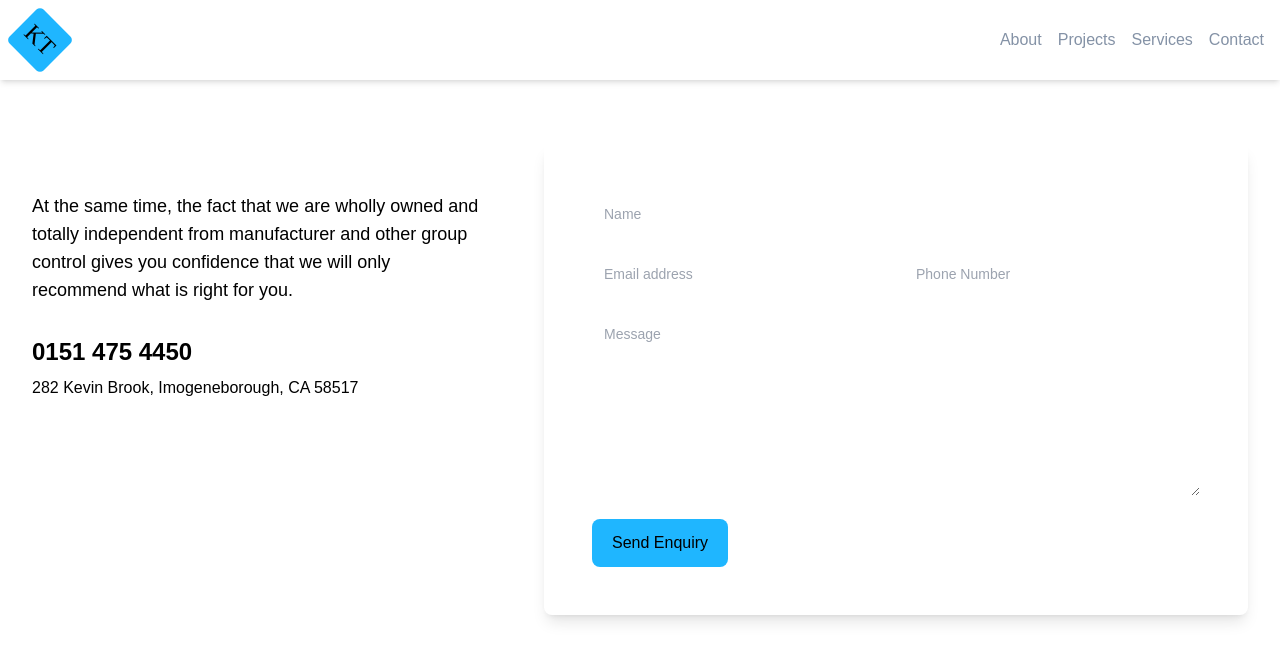
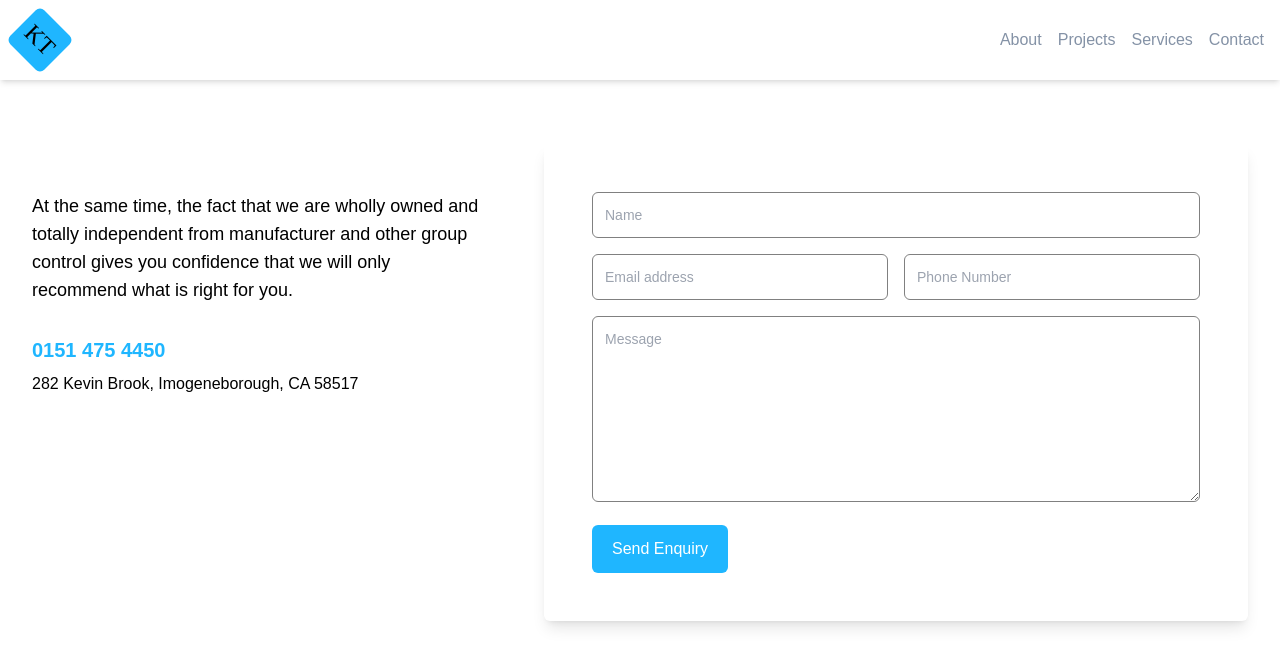
Before and after one commit to kausarthind/react_portfolio, a React (Vite) app: page /contact in a window 1280 px wide. Shown: the top 666 px of the page. Built offline with nearby package versions, Linux system fonts and the light colour scheme.

Commit message:
minor styling fixes

```diff
--- a/src/components/Logo.jsx
+++ b/src/components/Logo.jsx
@@ -2,7 +2,7 @@ import { Link } from "react-router-dom";
 
 const Logo = () => {
   return (
-    <div className="logo-wrapper bg-blue p-2 transform rotate-45">
+    <div className="logo-wrapper bg-blue p-2 transform rotate-45 rounded-md">
       <Link to="/" className=" text-white text-2xl font-serif">
         KT
       </Link>
--- a/src/components/ServiceCard.jsx
+++ b/src/components/ServiceCard.jsx
@@ -2,8 +2,8 @@ import { FontAwesomeIcon } from '@fortawesome/react-fontawesome';
 
 const ServiceCard = ({ icon, title, description }) => (
     <a
-      className="service-wrapper block rounded-xl border border-gray-800 p-8 shadow-xl transition hover:text-kwhite hover:bg-blue"
-      href="/services/digital-campaigns"
+      className="service-wrapper block rounded-md border border-gray p-8 shadow-xl transition hover:text-kwhite hover:bg-blue"
+      href="/services"
     >
       <FontAwesomeIcon icon={icon} className="text-blue text-xl cursor-pointer" />
       <h2 className="mt-4 text-xl font-bold text-white">{title}</h2>
--- a/src/index.css
+++ b/src/index.css
@@ -3,9 +3,9 @@
 @tailwind utilities;
 
 
-.logo-wrapper{
+/* .logo-wrapper{
     border-radius: 5px;
-}
+} */
 
 .nav-item:hover{
     color: black;
@@ -23,3 +23,9 @@ nav{
     transition:all 0.5s ease-in-out;
     color:white !important;
 }
+.contact-wrapper input{
+    border: 1px solid gray;
+}
+.contact-wrapper textarea{
+    border: 1px solid gray;
+}
--- a/src/pages/About.jsx
+++ b/src/pages/About.jsx
@@ -16,16 +16,14 @@ const About = () => {
         <h2 className="text-3xl font-bold sm:text-4xl">About Me</h2>
 
         <p className="mt-4 text-gray-600">
-          Hello! I'm John Doe, a passionate Software Engineer dedicated to Artificial Intelligence Research. With a creative mindset and attention to detail, I aim to deliver exceptional results in every project I undertake. My journey in the world of Software Engineering has equipped me with valuable experience and a drive to continuously learn and grow.
+          Hello! I'm John Doe, a passionate Software Engineer dedicated to Artificial Intelligence Research. With a creative mindset and attention to detail, I aim to deliver exceptional results in every project I undertake.
 
-          Let's collaborate and bring your ideas to life. Whether it's crafting compelling AI Models or creating innovative solutions for developers and users alike, I'm here to make a positive impact.
-
-          Ready to elevate your projects? Let's get started today!
+          <p className="font-bold mt-4">Ready to elevate your projects? Let's get started today!</p>
         </p>
 
         <a
           href="#"
-          className="mt-8 inline-block rounded bg-blue px-12 py-3 text-sm font-medium text-white transition hover:bg-indigo-700 focus:outline-none focus:ring focus:ring-yellow-400"
+          className="mt-8 inline-block rounded bg-blue px-12 py-3 text-sm font-medium text-kwhite transition  focus:outline-none focus:ring "
         >
           Resume
         </a>
--- a/src/pages/Contacts.jsx
+++ b/src/pages/Contacts.jsx
@@ -1,7 +1,8 @@
+import { Link } from "react-router-dom";
 
 export const Contacts = () => {
   return (
-    <section className="bg-gray-100">
+    <section className="contact-wrapper">
     <div className="mx-auto max-w-screen-xl px-4 py-16 sm:px-6 lg:px-8">
       <div className="grid grid-cols-1 gap-x-16 gap-y-8 lg:grid-cols-5">
         <div className="lg:col-span-2 lg:py-12">
@@ -12,7 +13,7 @@ export const Contacts = () => {
           </p>
 
           <div className="mt-8">
-            <a href="tel:01514754450" className="text-2xl font-bold text-pink-600">
+            <a href="tel:01514754450" className="text-xl font-bold text-blue">
               0151 475 4450
             </a>
 
@@ -20,14 +21,14 @@ export const Contacts = () => {
           </div>
         </div>
 
-        <div className="rounded-lg bg-white p-8 shadow-lg lg:col-span-3 lg:p-12">
+        <div className="rounded-md bg-white p-8 shadow-lg lg:col-span-3 lg:p-12">
           <form action="" className="space-y-4">
             <div>
               <label htmlFor="name" className="sr-only">
                 Name
               </label>
               <input
-                className="w-full rounded-lg border-gray p-3 text-sm"
+                className="w-full rounded-md border-gray p-3 text-sm"
                 placeholder="Name"
                 type="text"
                 id="name"
@@ -40,7 +41,7 @@ export const Contacts = () => {
                   Email
                 </label>
                 <input
-                  className="w-full rounded-lg border-gray p-3 text-sm"
+                  className="w-full rounded-md border-gray p-3 text-sm"
                   placeholder="Email address"
                   type="email"
                   id="email"
@@ -52,7 +53,7 @@ export const Contacts = () => {
                   Phone
                 </label>
                 <input
-                  className="w-full rounded-lg border-black p-3 text-sm"
+                  className="w-full rounded-md border-black p-3 text-sm"
                   placeholder="Phone Number"
                   type="tel"
                   id="phone"
@@ -66,7 +67,7 @@ export const Contacts = () => {
               </label>
 
               <textarea
-                className="w-full rounded-lg border-gray-dark p-3 text-sm"
+                className="w-full rounded-md border-gray-dark p-3 text-sm"
                 placeholder="Message"
                 rows="8"
                 id="message"
@@ -75,10 +76,10 @@ export const Contacts = () => {
 
             <div className="mt-4">
               <button
-                type="submit"
-                className="inline-block w-full rounded-lg bg-blue px-5 py-3 font-medium text-white sm:w-auto"
+                type="button"
+                className="inline-block w-full rounded-md bg-blue px-5 py-3 font-medium text-kwhite sm:w-auto"
               >
-                Send Enquiry
+                <Link to="/">Send Enquiry</Link>
               </button>
             </div>
           </form>
--- a/src/pages/Home.jsx
+++ b/src/pages/Home.jsx
@@ -1,3 +1,4 @@
+import { Link } from 'react-router-dom';
 
 const Home = () => {
   return (
@@ -18,6 +19,11 @@ const Home = () => {
           <p className="text-kwhite p-10 text-xl">
           Elegance. breeds. Efficiency
           </p>
+          <span
+          className="mt-8 inline-block rounded bg-blue px-12 py-3 text-grey text-sm font-medium text-kwhite transition  focus:outline-none focus:ring"
+        >
+          <Link to="/about">About Me</Link>
+        </span>
         </div>
       </div>
     </div>
--- a/src/pages/Services.jsx
+++ b/src/pages/Services.jsx
@@ -20,8 +20,8 @@ const Services = () => {
 
         <div className="mt-12 text-center">
           <a
-            href="#"
-            className="inline-block rounded bg-blue px-12 py-3 text-sm font-medium text-white transition hover:bg-pink-700 focus:outline-none focus:ring focus:ring-yellow"
+            href="/contact"
+            className="inline-block rounded bg-blue px-12 py-3 text-sm font-medium text-kwhite transition  focus:outline-none focus:ring "
           >
             Get Started Today
           </a>
```
